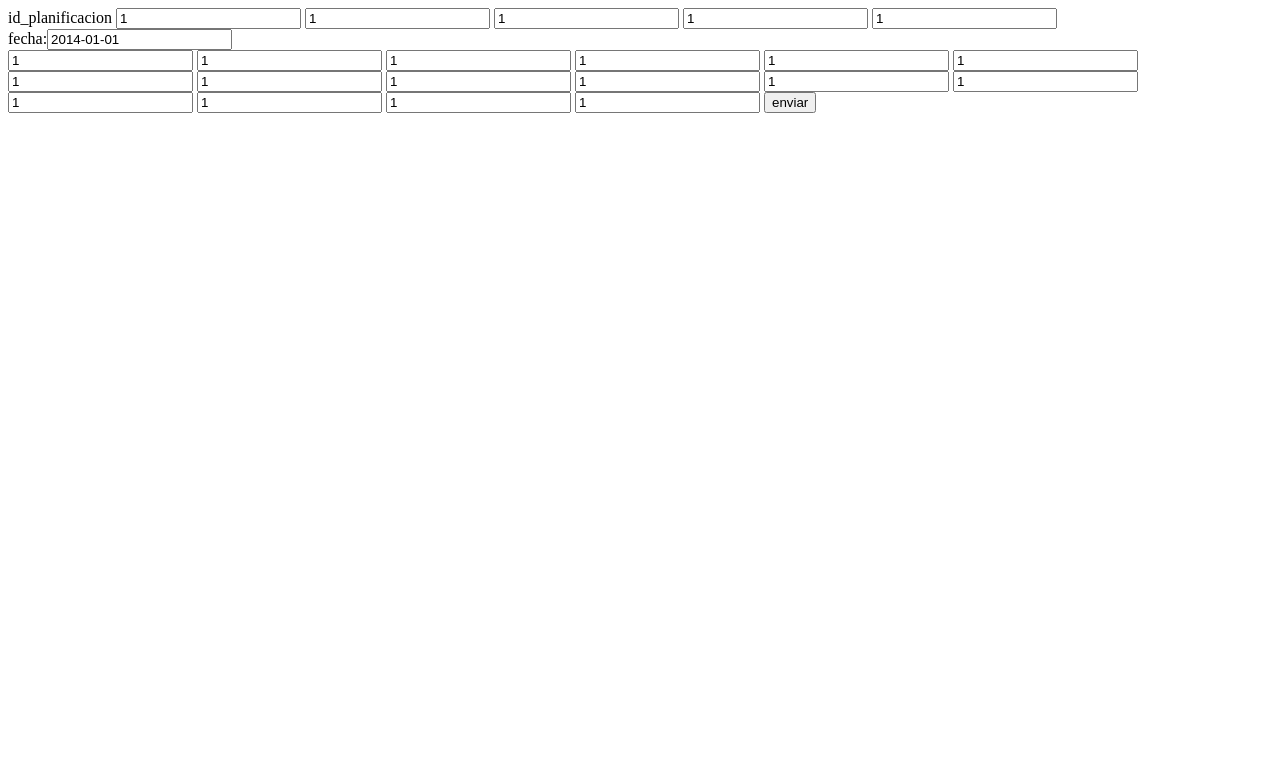
After one commit to hezuo/restbackend, a PHP site: page /actividad.html in a window 1280 px wide. The commit adds this page. Shown: the top 783 px of the page. Run offline with PHP 8.4, Linux system fonts and the light colour scheme.

Commit message:
agregado post para actividad

```diff
--- /dev/null
+++ b/actividad.html
@@ -0,0 +1,29 @@
+<html>
+<body>
+<form action="/index.php/actividad" method="post">
+id_planificacion <input type="text" name="id_planificacion" value="1"/>
+<input name="id_planificacion" value="1" />
+<input name="descripcion_actividad" value="1" />
+<input name="id_tipo_actividad" value="1" />
+<input name="id_ipr" value="1" /><br />
+fecha:<input name="fecha_semana_actividad" value="2014-01-01" /><br />
+<input name="id_proyecto" value="1" />
+<input name="hh_planificada_lunes" value="1" />
+<input name="hh_real_lunes" value="1" />
+<input name="hh_planificada_martes" value="1" />
+<input name="hh_real_martes" value="1" />
+<input name="hh_planificada_miercoles" value="1" />
+<input name="hh_real_miercoles" value="1" />
+<input name="hh_planificada_jueves" value="1" />
+<input name="hh_real_jueves" value="1" />
+<input name="hh_planificada_viernes" value="1" />
+<input name="hh_real_viernes" value="1" />
+<input name="hh_planificada_sabado" value="1" />
+<input name="hh_real_sabado" value="1" />
+<input name="hh_planificada_domingo" value="1" />
+<input name="hh_real_domingo" value="1" />
+<input name="id_origen" value="1" />
+<input type="submit" value="enviar" />
+</form>
+</body>
+</html>
```
Also changed, not shown: index.php (+58 -1 lines).
